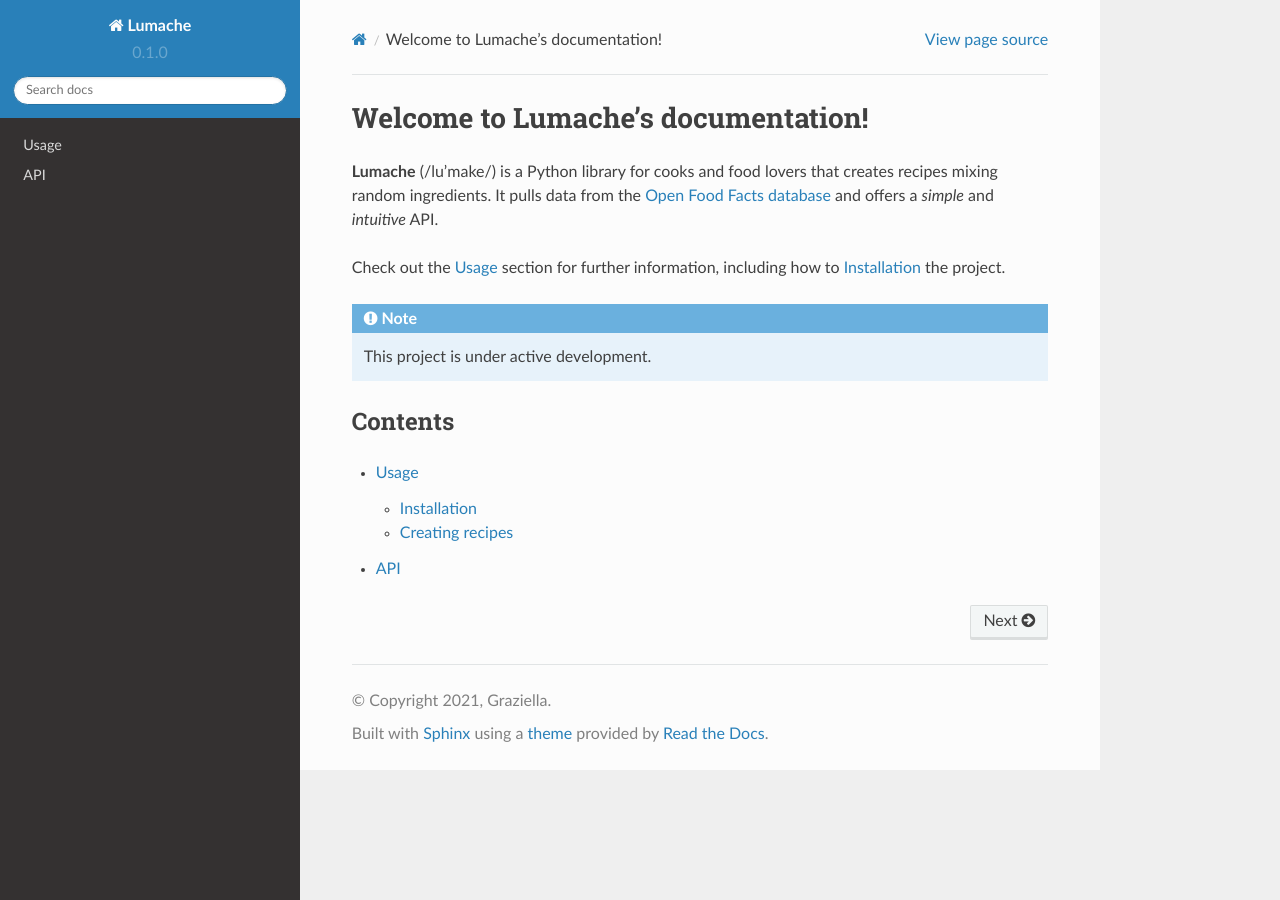
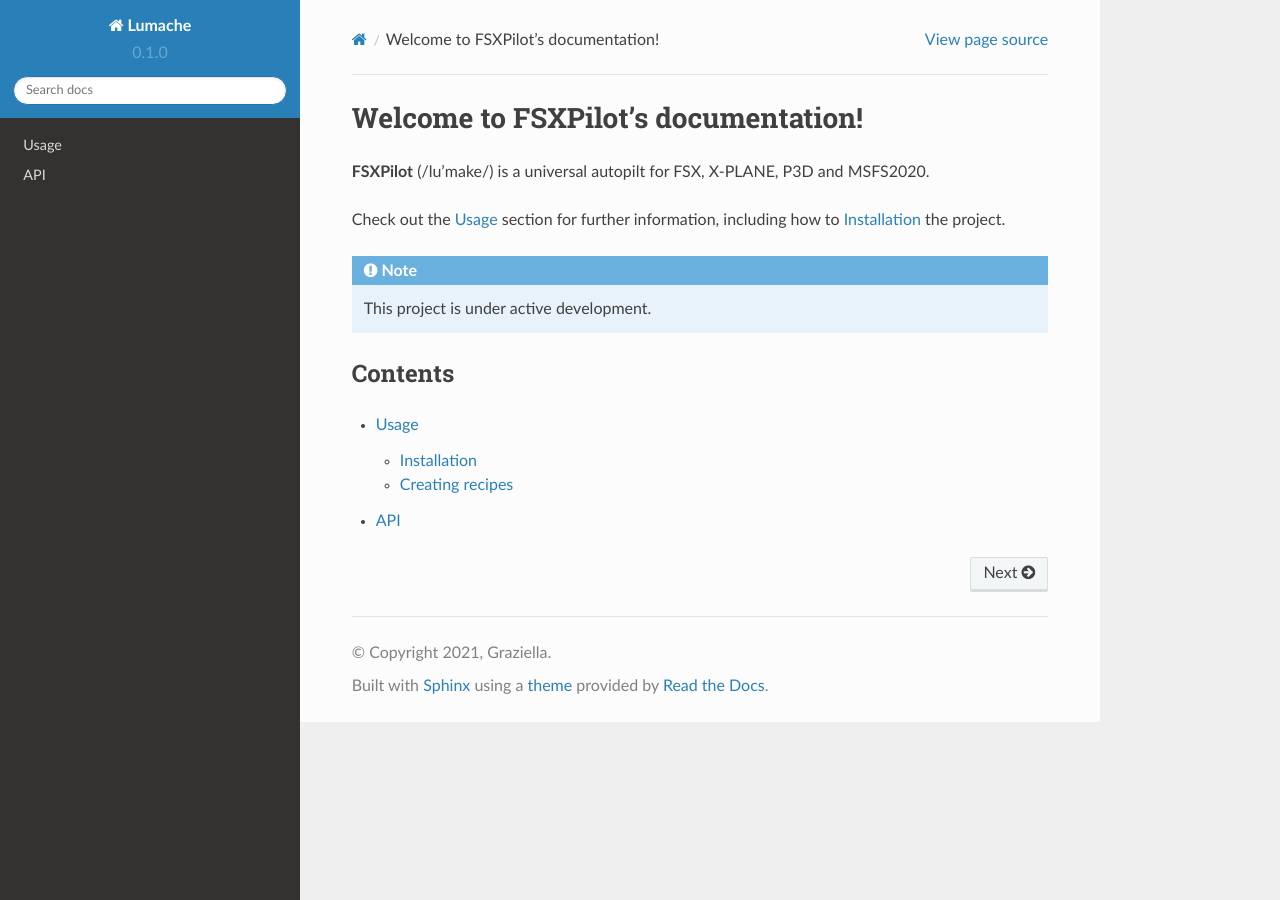
Before and after one commit to rbumm/FSXPilot-manual, a Sphinx documentation site: the page built from docs/source/index.rst, in a window 1280 px wide. Built offline with Sphinx 7.4.7 and the Read the Docs theme 2.0.0, drawn with Linux system fonts in a browser that asks for light colours.

Commit message:
Update index.rst

```diff
--- a/docs/source/index.rst
+++ b/docs/source/index.rst
@@ -1,10 +1,7 @@
-Welcome to Lumache's documentation!
+Welcome to FSXPilot's documentation!
 ===================================
 
-**Lumache** (/lu'make/) is a Python library for cooks and food lovers
-that creates recipes mixing random ingredients.
-It pulls data from the `Open Food Facts database <https://world.openfoodfacts.org/>`_
-and offers a *simple* and *intuitive* API.
+**FSXPilot** (/lu'make/) is a universal autopilt for FSX, X-PLANE, P3D and MSFS2020.
 
 Check out the :doc:`usage` section for further information, including
 how to :ref:`installation` the project.
```
